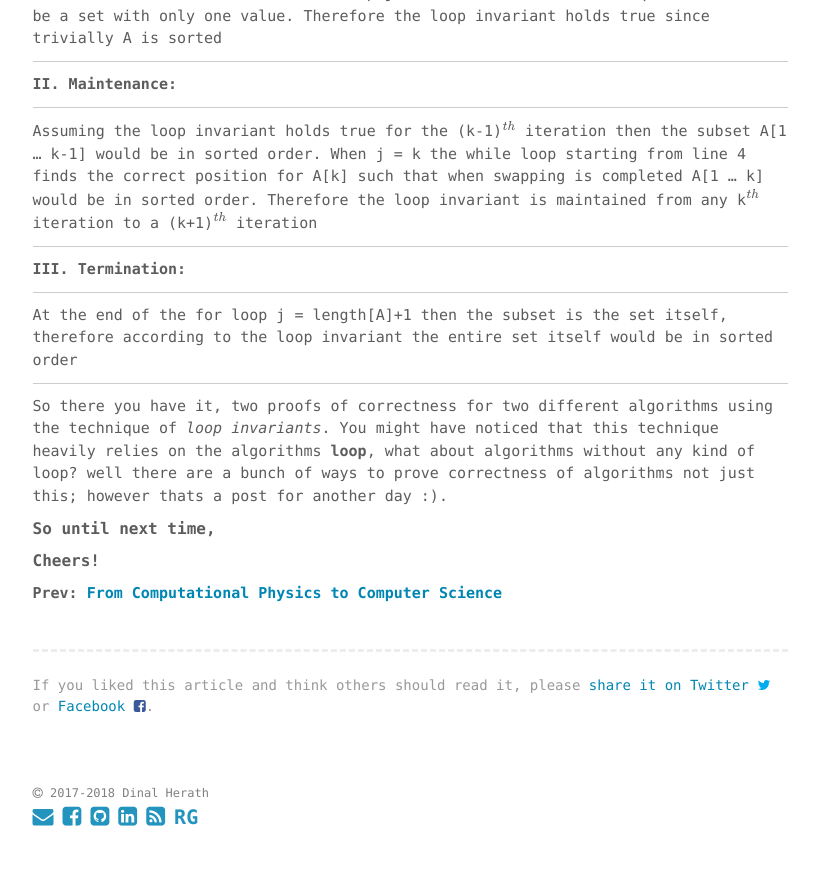
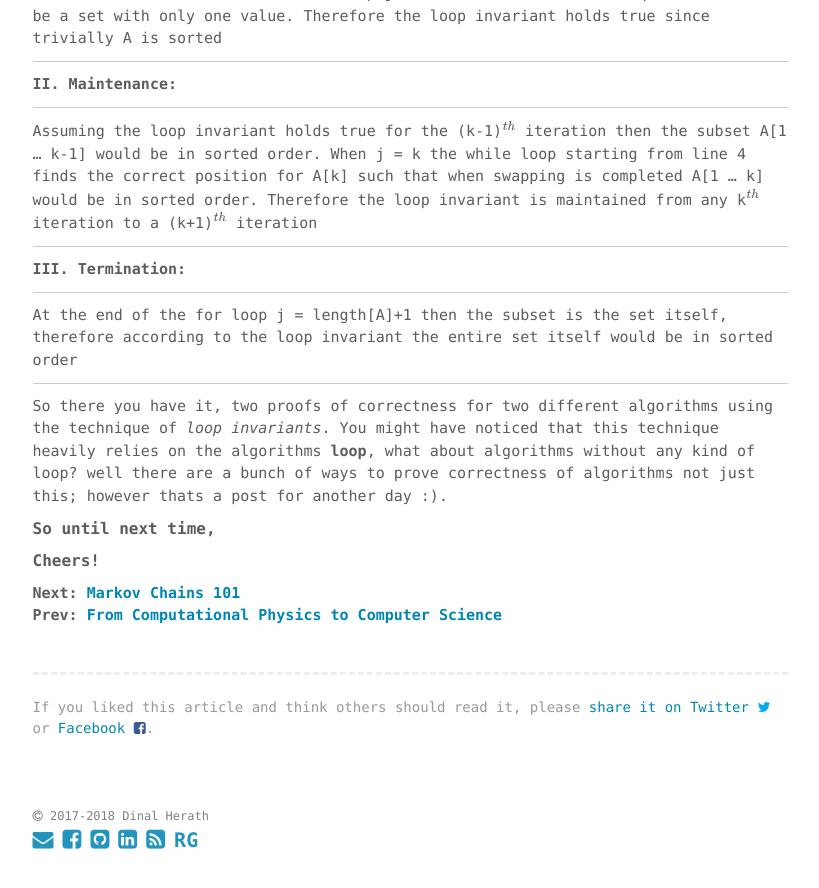
Before and after one commit to dherath/dherath.github.io, a Jekyll site: the page built from _posts/2017-12-15-Proving-Correctness-of-Algorithms.md, in a window 1280 px wide and 900 px high, scrolled down 3730 px. Shown: the top 888 px of the window, without its empty margins (230-1049 px from the left). Built offline with Jekyll 4.4.1, drawn with Linux system fonts in a browser that asks for light colours; formulas are drawn with MathJax 3.

Commit message:
added next to post 7

```diff
--- a/_posts/2017-12-15-Proving-Correctness-of-Algorithms.md
+++ b/_posts/2017-12-15-Proving-Correctness-of-Algorithms.md
@@ -96,4 +96,5 @@ So there you have it, two proofs of correctness for two different algorithms usi
 ##### So until next time,
 ##### Cheers!
 
+**Next: [Markov Chains 101](http://dinalherath.com/2018/Markov-Chains/)**
 **Prev: [From Computational Physics to Computer Science](http://dinalherath.com/2017/Computational-Physics-to-Computer-Science/)**
```
Also changed, not shown: 2 other files.
